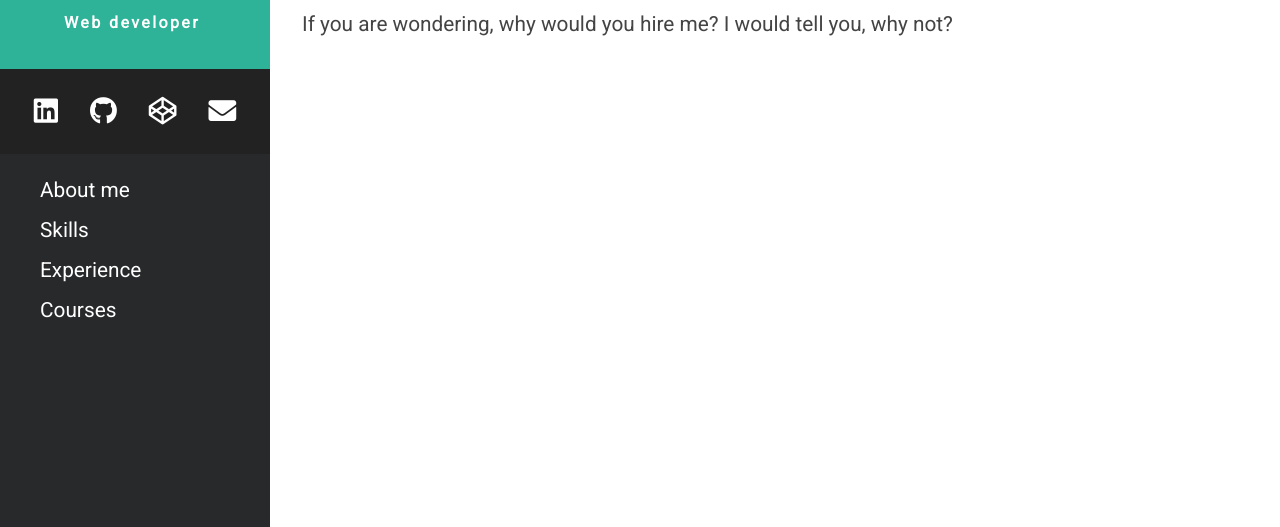
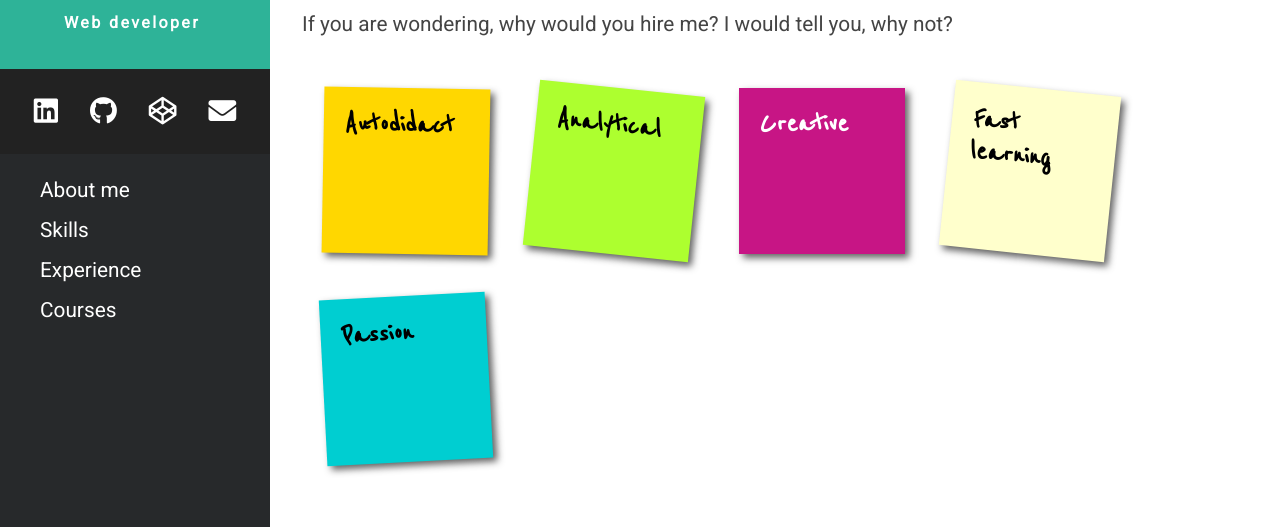
Before and after one commit to salatielosorno/resume, a website built with webpack: page docs/index.html in a window 1280 px wide. Shown: the part 273-800 px from the top of the page. Built offline with nearby package versions, Linux system fonts and the light colour scheme.

Commit message:
Se agregan elementos en sección About me, con la finalidad de simular postit para cada habilidad.

```diff
--- a/docs/assets/styles.css
+++ b/docs/assets/styles.css
@@ -377,3 +377,51 @@ p.text-description {
     background-color: rgba(0,0,0,.17);
     margin-left: .5rem;
 }
+.postit {
+    list-style: none;
+    margin: 0;
+    padding: 0;
+}
+.postit__wrap {
+    margin:1em;
+    float:left;
+}
+.postit__card {
+    text-decoration:none;
+    color:#000;
+    display: block;
+    height: 8em;
+    width: 8em;
+    padding: 1em;
+    font-family: 'Reenie Beanie';
+    box-shadow: 4px 4px 7px rgba(33,33,33,.7);
+}
+.postit__card > h2 {
+    font-weight: bold;
+    font-size: 2rem;
+}
+.postit__wrap:nth-child(1){
+    transform: rotate(1deg)
+}
+.postit__wrap:nth-child(even){
+    transform: rotate(6deg)
+}
+.postit__wrap:nth-child(5n){
+    transform: rotate(-3deg)
+}
+.postit__card--color-1 {
+    background-color: gold;
+}
+.postit__card--color-2 {
+    background-color: greenyellow;
+}
+.postit__card--color-3 {
+    background-color: mediumvioletred;
+    color: white;
+}
+.postit__card--color-4 {
+    background-color: #ffc;
+}
+.postit__card--color-5 {
+    background-color: darkturquoise;
+}
--- a/docs/index.html
+++ b/docs/index.html
@@ -7,7 +7,8 @@
     <link rel="stylesheet" href="https://use.fontawesome.com/releases/v5.6.3/css/all.css" integrity="sha384-UHRtZLI+pbxtHCWp1t77Bi1L4ZtiqrqD80Kn4Z8NTSRyMA2Fd33n5dQ8lWUE00s/" crossorigin="anonymous">
     <link rel="stylesheet" href="https://cdn.rawgit.com/konpa/devicon/df6431e323547add1b4cf45992913f15286456d3/devicon.min.css">
     <link href='//cdn.jsdelivr.net/devicons/1.8.0/css/devicons.min.css' rel='stylesheet'>
-<link href="app.902a86710a9d60481bb1.css" rel="stylesheet"></head>
+    <link href="https://fonts.googleapis.com/css?family=Reenie+Beanie&display=swap" rel="stylesheet">
+<link href="app.8b008b001e7fbf0f767d.css" rel="stylesheet"></head>
 <body>
     <div class="content">
         <div class="profile">
@@ -49,6 +50,35 @@
                         <p class="text-description">I live in Puebla, MX. But I do not have a problem if I have to move to another city or country.</p>
                         <p class="text-description">If you are wondering, why would you hire me? I would tell you, why not?</p>
                     </div>
+                </div>
+                <div>
+                    <ul class="postit">
+                        <li class="postit__wrap">
+                            <div class="postit__card postit__card--color-1">
+                                <h2>Autodidact</h2>
+                            </div>
+                        </li>
+                        <li class="postit__wrap">
+                            <div class="postit__card postit__card--color-2">
+                                <h2>Analytical</h2>
+                            </div>
+                        </li>
+                        <li class="postit__wrap">
+                            <div class="postit__card postit__card--color-3">
+                                <h2>Creative</h2>
+                            </div>
+                        </li>
+                        <li class="postit__wrap">
+                            <div class="postit__card postit__card--color-4">
+                                <h2>Fast learning</h2>
+                            </div>
+                        </li>
+                        <li class="postit__wrap">
+                            <div class="postit__card postit__card--color-5">
+                                <h2>Passion</h2>
+                            </div>
+                        </li>
+                    </ul>
                 </div>
             </div>
             <div id="skills" class="section--hidden">
--- a/src/assets/styles.css
+++ b/src/assets/styles.css
@@ -377,3 +377,51 @@ p.text-description {
     background-color: rgba(0,0,0,.17);
     margin-left: .5rem;
 }
+.postit {
+    list-style: none;
+    margin: 0;
+    padding: 0;
+}
+.postit__wrap {
+    margin:1em;
+    float:left;
+}
+.postit__card {
+    text-decoration:none;
+    color:#000;
+    display: block;
+    height: 8em;
+    width: 8em;
+    padding: 1em;
+    font-family: 'Reenie Beanie';
+    box-shadow: 4px 4px 7px rgba(33,33,33,.7);
+}
+.postit__card > h2 {
+    font-weight: bold;
+    font-size: 2rem;
+}
+.postit__wrap:nth-child(1){
+    transform: rotate(1deg)
+}
+.postit__wrap:nth-child(even){
+    transform: rotate(6deg)
+}
+.postit__wrap:nth-child(5n){
+    transform: rotate(-3deg)
+}
+.postit__card--color-1 {
+    background-color: gold;
+}
+.postit__card--color-2 {
+    background-color: greenyellow;
+}
+.postit__card--color-3 {
+    background-color: mediumvioletred;
+    color: white;
+}
+.postit__card--color-4 {
+    background-color: #ffc;
+}
+.postit__card--color-5 {
+    background-color: darkturquoise;
+}
```
Also changed, not shown: src/index.html (+30 -0 lines), 2 other files.
